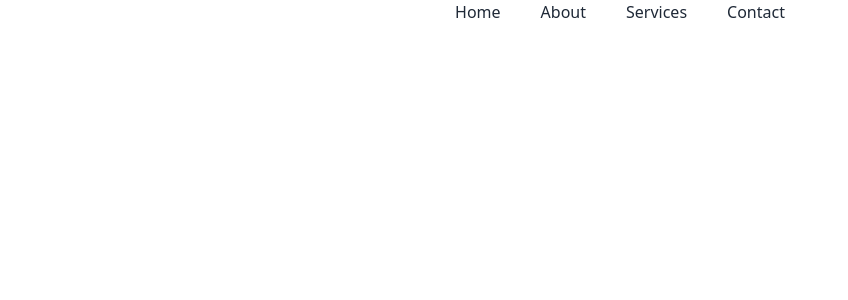
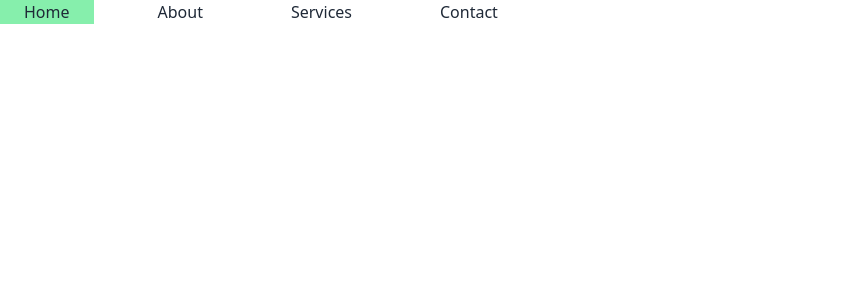
Before and after one commit to BorshaDevi/local-project-react, a React (Vite) app: page / in a window 1280 px wide. Shown: the top 300 px of the page, without its empty margins (0-848 px from the left). Built offline with nearby package versions, Linux system fonts and the light colour scheme.

Commit message:
add text

```diff
--- a/src/Navbar/Navbar.jsx
+++ b/src/Navbar/Navbar.jsx
@@ -46,7 +46,9 @@ const Navbar = () => {
 
 
           </div>
-            <ul className="md:flex justify-center items-center">
+            {/* <ul className={`md:flex justify-center items-center absolute ${open? '-top-24 duration-1000' : ' top-8 duration-1000'}`}> */}
+            <ul className={`md:flex justify-center items-center absolute ${open? 'hidden' : ''}`}>
+            {/* <ul className={`md:flex justify-center items-center absolute shadow-md  md:static ${open? '-top-28 duration-1000' : 'bg-white shadow-md top-8 duration-1000'} `}> */}
 
             {
                 routes.map(route => <Navber key={route.id} route={route} ></Navber>)
--- a/src/Navbar/Navber/Navber.jsx
+++ b/src/Navbar/Navber/Navber.jsx
@@ -3,7 +3,7 @@ import PropTypes from "prop-types"
 const Navber = ({route}) => {
     const {name,path} =route
     return (
-        <li className="mr-10">
+        <li className="mr-10 hover:bg-green-300 px-6">
             <a href={path} >{name}</a>
         </li>
     );
```
